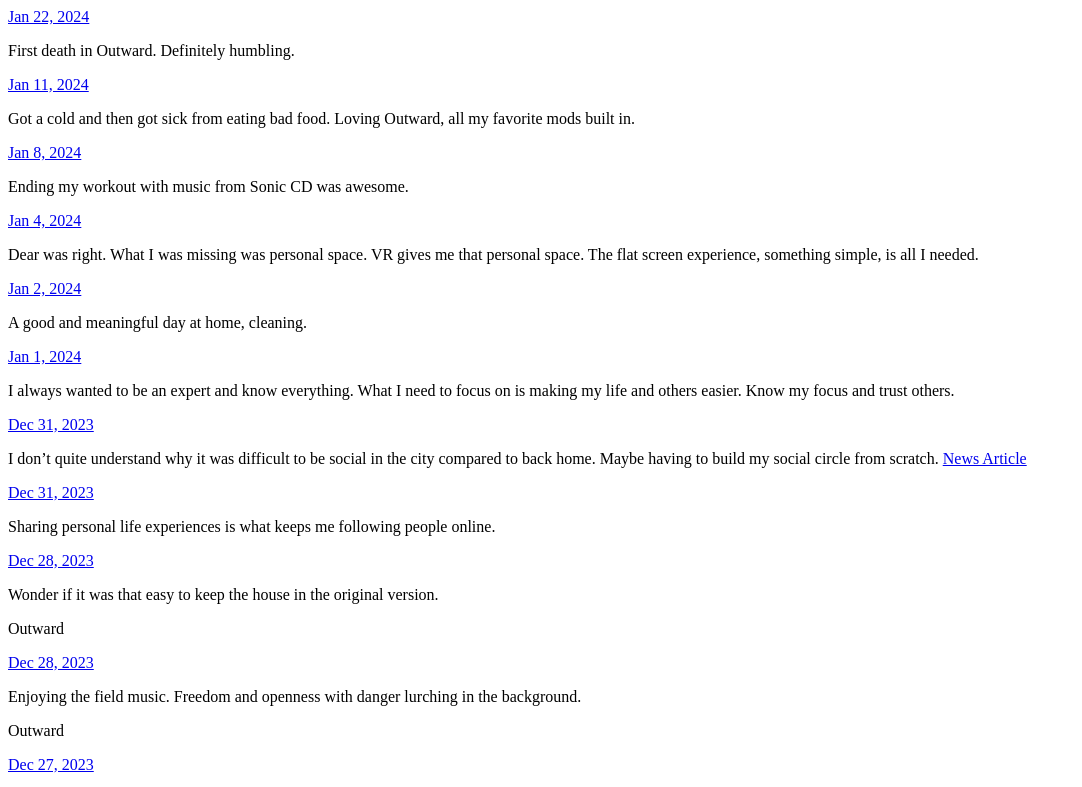
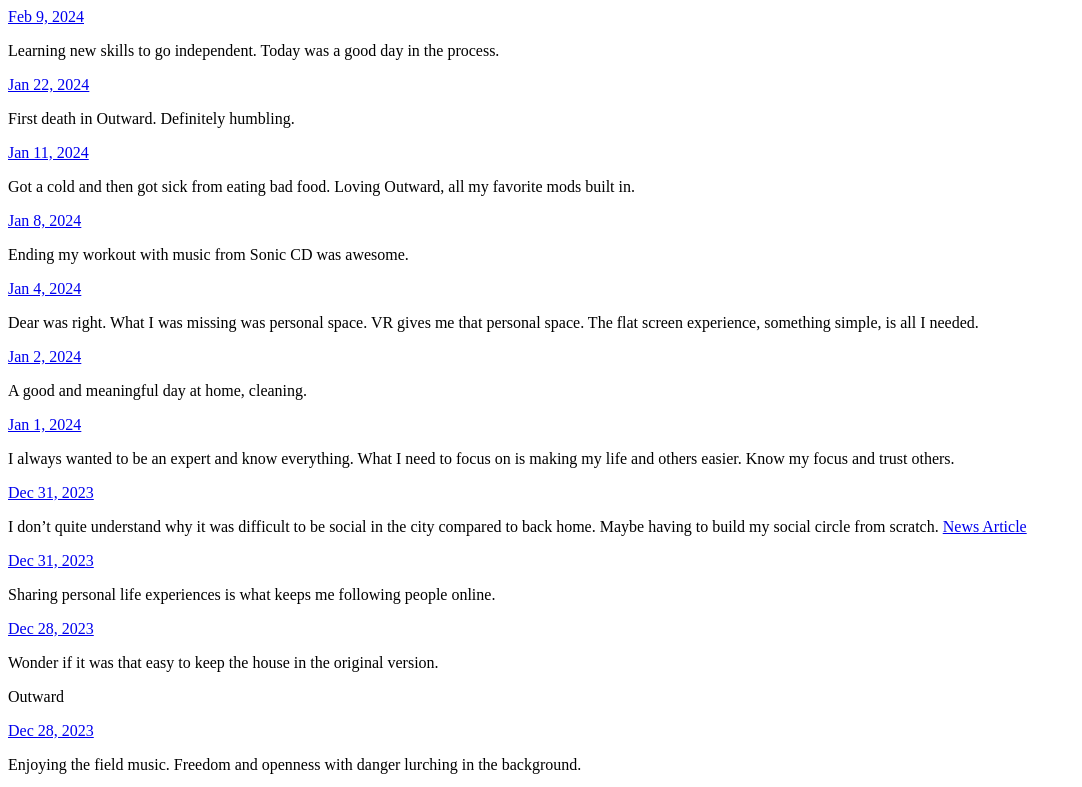
Before and after one commit to Nisbols/micro, a plain HTML site: page index.html in a window 1280 px wide. Shown: the top 787 px of the page, without its empty margins (0-1082 px from the left). Drawn offline with Linux system fonts and the light colour scheme.

Commit message:
Archiving from Micro.blog.

```diff
--- a/index.html
+++ b/index.html
@@ -21,6 +21,17 @@
 <div class="h-feed">
 
 
+
+	  <div class="h-entry">
+
+
+		<a href="https://micro.travishinton.io/2024/02/09/learning-new-skills.html" class="u-url"><time class="dt-published" datetime="2024-02-09 18:31:52 -0500">Feb 9, 2024</time></a>
+
+		<div class="e-content">
+			 <p>Learning new skills to go independent. Today was a good day in the process.</p>
+
+		</div>
+	  </div>
 
 	  <div class="h-entry">
 
```
